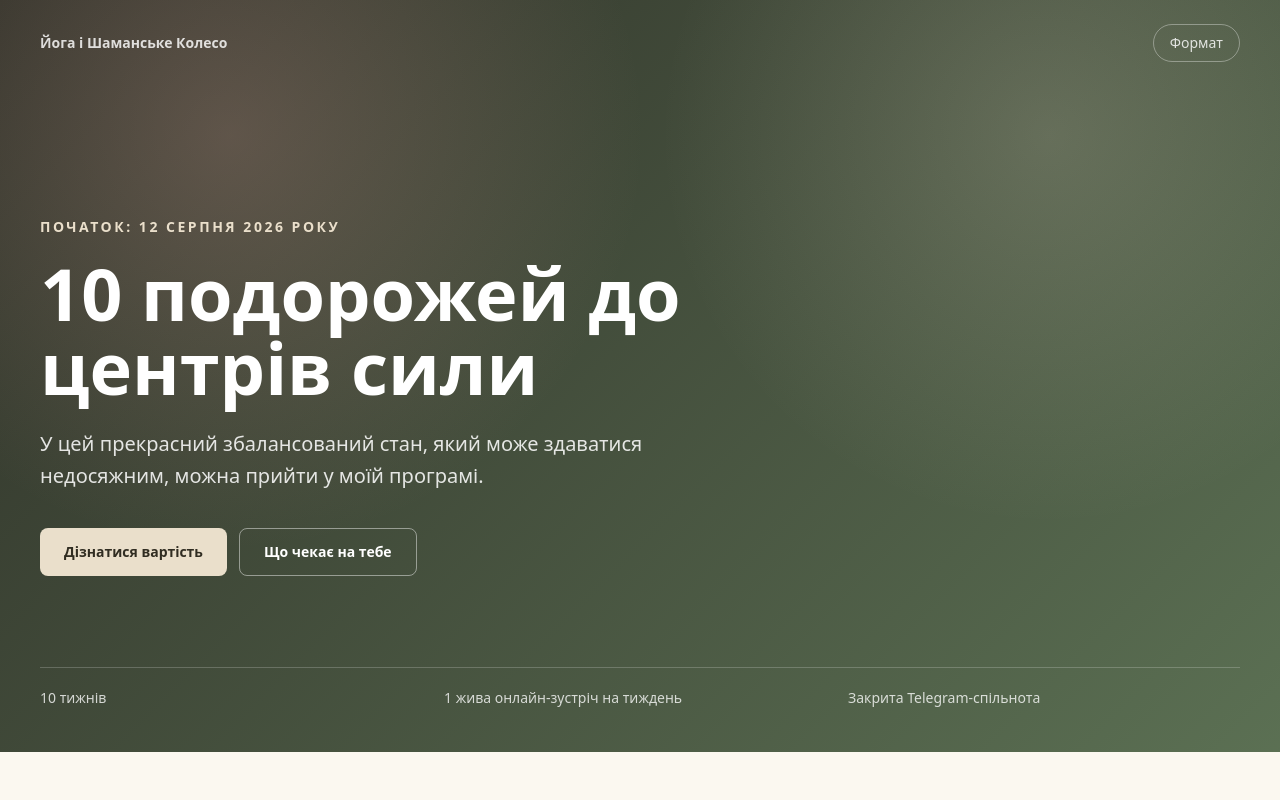
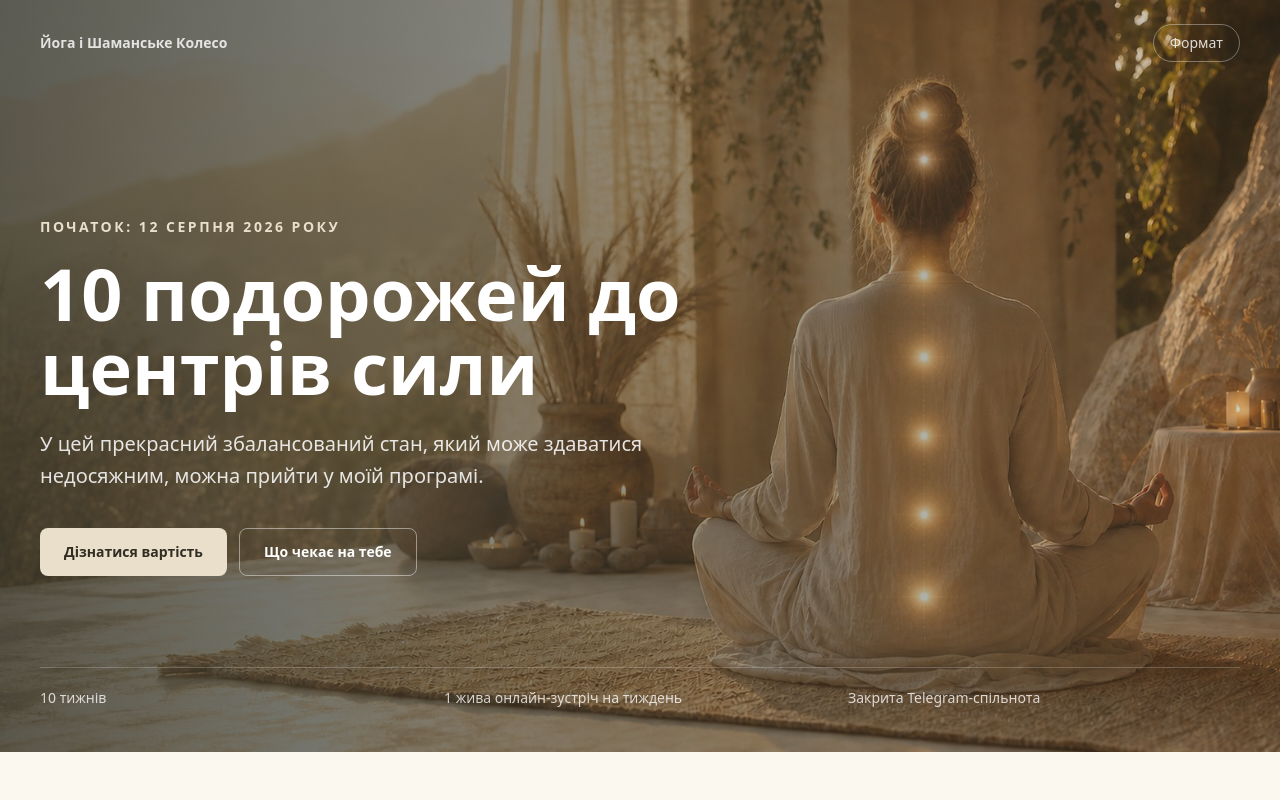
Before and after one commit to zobnov/yogashamanic, a Next.js app: page /10 in a window 1280 px wide. Shown: the top 800 px of the page. Built offline with nearby package versions, Linux system fonts and the light colour scheme.

Commit message:
added /10 page hero image

```diff
--- a/app/10/page.tsx
+++ b/app/10/page.tsx
@@ -41,7 +41,7 @@ export default function TenJourneysPage() {
   return (
     <main className="overflow-hidden bg-[#fbf8f0] text-[#2f3128]">
       <section className="relative bg-[#2f3128] px-5 py-6 text-white sm:px-8 lg:px-10">
-        <div className="absolute inset-0 bg-[radial-gradient(circle_at_18%_18%,rgba(201,149,142,0.28),transparent_34%),radial-gradient(circle_at_82%_18%,rgba(234,223,203,0.18),transparent_32%),linear-gradient(135deg,rgba(47,49,40,1),rgba(94,116,86,0.94))]" />
+        <div className="absolute inset-0 bg-[linear-gradient(90deg,rgba(47,49,40,0.78)_0%,rgba(47,49,40,0.56)_44%,rgba(47,49,40,0.2)_100%),url('/images/hero-chakra-journeys.jpg')] bg-cover bg-center" />
         <div className="relative mx-auto flex min-h-[88svh] w-full max-w-7xl flex-col justify-between">
           <nav className="flex items-center justify-between gap-4 text-sm text-white/82">
             <a className="focus-ring font-semibold" href="/" aria-label="На головну сторінку">
```
Also changed, not shown: public/images/hero-chakra-journeys.jpg (added).
